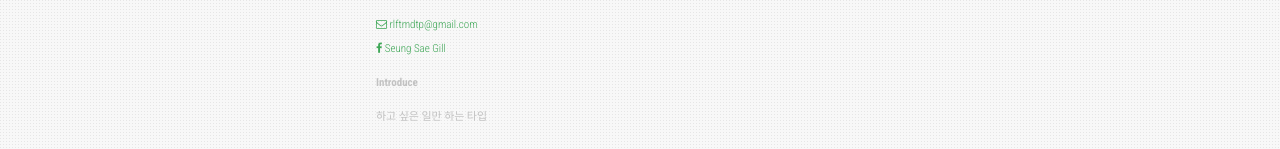
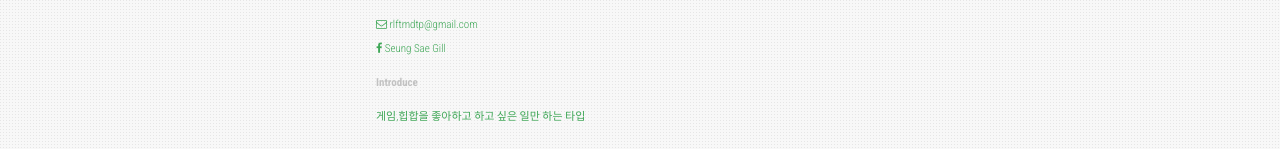
Before and after one commit to agusmakmun/agusmakmun.github.io, a Jekyll site: the page built from index.html, in a window 1280 px wide. Shown: the part 1230-1379 px from the top of the page. Built offline with Jekyll 4.4.1, drawn with Linux system fonts in a browser that asks for light colours; nearby versions of some CDN libraries; the list of posts is cut into pages by our own code.

Commit message:
Update default.html

```diff
--- a/_layouts/default.html
+++ b/_layouts/default.html
@@ -181,7 +181,7 @@ layout: compress
             <strong>Introduce</strong>
           </p>
           <ul class="social-media-list">
-            <li> 하고 싶은 일만 하는 타입 </li>
+            <li><a href="#"> 게임,힙합을 좋아하고 하고 싶은 일만 하는 타입 </li>
         </div>
       </div>
     </footer>
```
